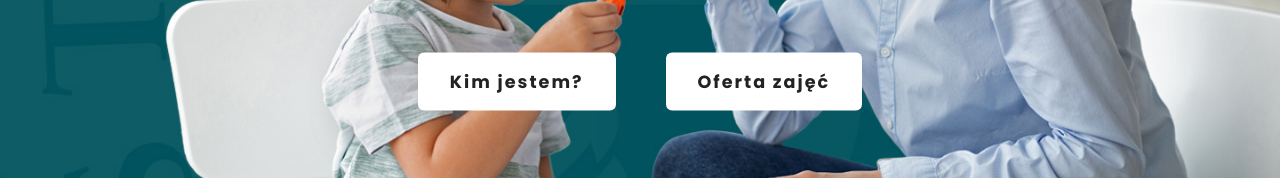
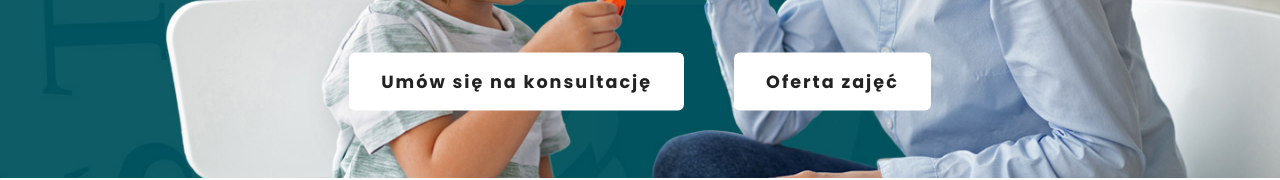
Before and after one commit to BartCzech/Logopeda, a React (Vite) app: page / in a window 1280 px wide. Shown: the part 302-482 px from the top of the page. Built offline with nearby package versions, Linux system fonts and the light colour scheme.

Commit message:
konsultacje

```diff
--- a/src/routes/Home.jsx
+++ b/src/routes/Home.jsx
@@ -28,9 +28,9 @@ const Home = () => {
         heroImage={therapistImage}
         title="Logopeda"
         text="Wioletta Czech"
-        btnText1="Kim jestem?"
+        btnText1="Umów się na konsultację"
         btnText2="Oferta zajęć"
-        url1="/o-mnie"
+        url1="/kontakt"
         url2="/oferta"
         btnClass="show"
       />
```
